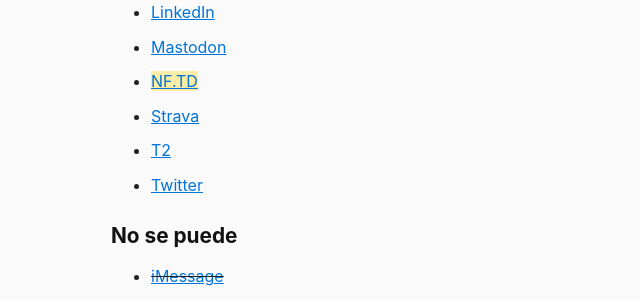
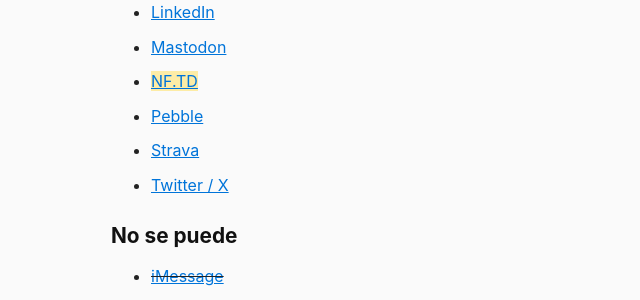
Before and after one commit to berensp/berensp.github.io, a Jekyll site: the page built from pages/contact.md, in a window 1280 px wide. Shown: the part 609-909 px from the top of the page, without its empty margins (209-849 px from the left). Built offline with Jekyll 4.4.1, drawn with Linux system fonts in a browser that asks for light colours; a script that is not in the unit is left out.

Commit message:
Update contact.md

```diff
--- a/pages/contact.md
+++ b/pages/contact.md
@@ -23,9 +23,9 @@
 - <a href="https://linkedin.com/in/berensp" target="_blank">LinkedIn</a>
 - <a rel="me" href="https://mas.to/@pmb" target="_blank">Mastodon</a>
 - <mark><a href="https://nf.td/pmb" target="_blank">NF.TD</a></mark>
+- <a href="https://pebble.is/pmb" target="_blank">Pebble</a>
 - <a href="https://www.strava.com/athletes/berenzino" target="_blank">Strava</a>
-- <a href="https://t2.social/pmb" target="_blank">T2</a>
-- <a href="https://twitter.com/berensp" target="_blank">Twitter</a>
+- <a href="https://twitter.com/berensp" target="_blank">Twitter / X</a>
 
 ## No se puede
 - <strike><a href="/phones/">iMessage</a></strike>
```
